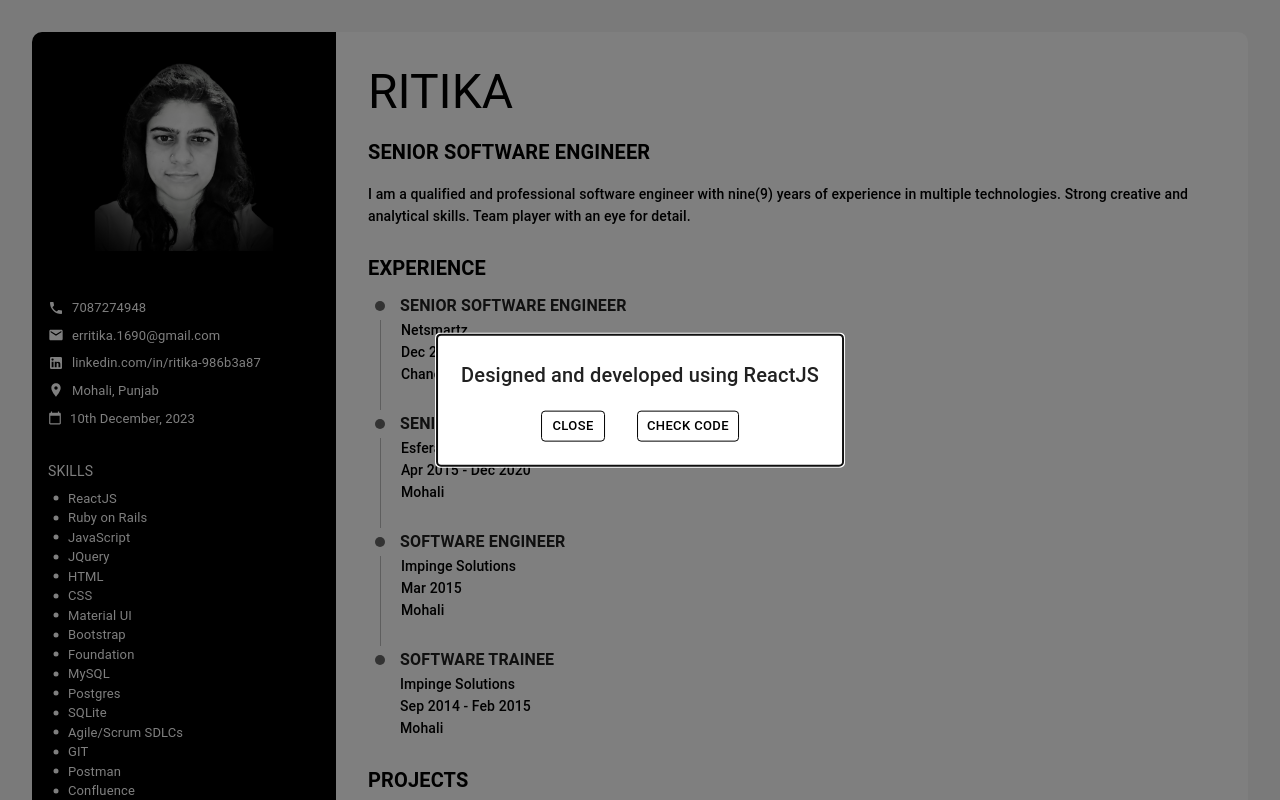
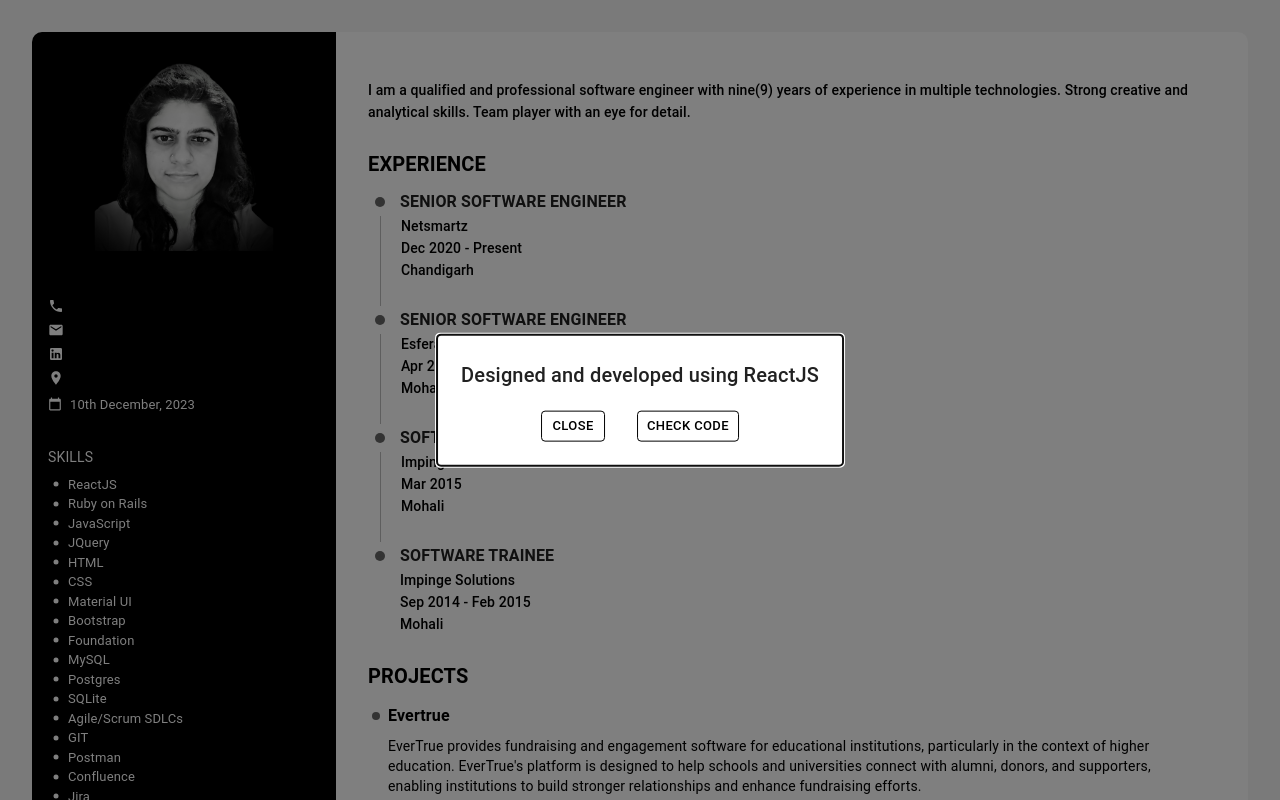
Before and after one commit to Ritika90/CV, a React (Create React App) app: page / in a window 1280 px wide. Shown: the top 800 px of the page. Built offline with nearby package versions, Linux system fonts and the light colour scheme.

Commit message:
removed extra variables

```diff
--- a/src/components/contants/theme.jsx
+++ b/src/components/contants/theme.jsx
@@ -93,10 +93,3 @@
 export const STRENGTHS = ["Leadership Quality", "Quick Learner", "Punctual", "Flexible"];
 export const ACHIEVEMENTS = ["M.Tech Gold Medalist", "First prize in intra college table tennis competition", "First prize in the women's doubles category at the intra-college badminton championship", "Second prize in intra college volleyball championship"];
 export const SKILLS = ['ReactJS', 'Ruby on Rails', 'JavaScript', 'JQuery', 'HTML', 'CSS', 'Material UI', 'Bootstrap', 'Foundation', 'MySQL', 'Postgres', 'SQLite', "Agile/Scrum SDLCs", 'GIT', 'Postman', 'Confluence', 'Jira'];
-export const USER_NAME='RITIKA'
-export const USER_DESIGNATION='SENIOR SOFTWARE ENGINEER'
-export const USER_MOBILE_NUMBER='7087274948'
-export const USER_EMAIL_ADDRESS='erritika.1690@gmail.com'
-export const USER_ADDRESS='Mohali, Punjab'
-export const USER_LINKEDIN_URL='linkedin.com/in/ritika-986b3a87'
-export const USER_GITHUB_URL='https://github.com/Ritika90/CV'
--- a/src/components/dark-theme/PersonalInfo.jsx
+++ b/src/components/dark-theme/PersonalInfo.jsx
@@ -1,7 +1,6 @@
 import { format } from 'date-fns';
 import { Box, Typography, Link } from "@mui/material";
 import { Phone, Mail, LocationOn, LinkedIn, CalendarToday } from '@mui/icons-material';
-import { USER_ADDRESS, USER_EMAIL_ADDRESS, USER_LINKEDIN_URL, USER_MOBILE_NUMBER } from "components/contants/theme";
 
 const PersonalInfo = () => {
     const currentDate = new Date();
@@ -11,27 +10,27 @@
             <Box display="flex" color="white" alignItems="center">
                 <Phone fontSize="12" />
                 <Typography ml={1} fontSize={13}>
-                    { process.env.REACT_APP_MOBILE_NUMBER || USER_MOBILE_NUMBER}
+                    { process.env.REACT_APP_MOBILE_NUMBER }
                 </Typography>
             </Box>
             <Box display="flex" color="white" alignItems="center" mt={1}>
                 <Mail fontSize="12" />
                 <Typography ml={1} fontSize={13} noWrap>
-                    { process.env.REACT_APP_EMAIL_ADDRESS || USER_EMAIL_ADDRESS}
+                    { process.env.REACT_APP_EMAIL_ADDRESS }
                 </Typography>
             </Box>
             <Box display="flex" color="white" alignItems="center" mt={1}>
                 <LinkedIn fontSize="12" />
-                <Link href={ `https://www.${ process.env.REACT_APP_LINKEDIN || USER_LINKEDIN_URL}`} target="_blank" sx={{ textDecoration: 'auto', color: 'white' }}>
+                <Link href={ `https://www.${ process.env.REACT_APP_LINKEDIN }`} target="_blank" sx={{ textDecoration: 'auto', color: 'white' }}>
                     <Typography ml={1} fontSize={13} noWrap>
-                        { process.env.REACT_APP_LINKEDIN || USER_LINKEDIN_URL }
+                        { process.env.REACT_APP_LINKEDIN }
                     </Typography>
                 </Link>
             </Box>
             <Box display="flex" color="white" alignItems="center" mt={1}>
                 <LocationOn fontSize="12" />
                 <Typography ml={1} fontSize={13}>
-                    { process.env.REACT_APP_ADDRESS || USER_ADDRESS}
+                    { process.env.REACT_APP_ADDRESS }
                 </Typography>
             </Box>
             <Box display="flex" color="white" alignItems="center" mt={1}>
--- a/src/components/modal/InfoModal.jsx
+++ b/src/components/modal/InfoModal.jsx
@@ -1,7 +1,6 @@
 import React, { useState, useEffect } from 'react';
 import { Typography, Modal, Box, Paper, Button, Backdrop } from '@mui/material';
 import { styled } from '@mui/system';
-import { USER_GITHUB_URL } from 'components/contants/theme';
 import T from 'T';
 
 const InfoModal = () => {
@@ -58,7 +57,7 @@
                     <StyledButton variant="outlined" size="small" onClick={ handleClose }>
                         { T.CLOSE }
                     </StyledButton>
-                    <StyledButton variant="outlined" href={process.env.REACT_APP_GITHUB || USER_GITHUB_URL} target="_blank" size="small" sx={{ ml: 3 }}>
+                    <StyledButton variant="outlined" href={process.env.REACT_APP_GITHUB } target="_blank" size="small" sx={{ ml: 3 }}>
                         { T.CHECK_CODE }
                     </StyledButton>
                 </Box>
--- a/src/containers/themes/LightTheme.jsx
+++ b/src/containers/themes/LightTheme.jsx
@@ -1,5 +1,4 @@
 import { Typography, Grid } from "@mui/material";
-import { USER_DESIGNATION, USER_NAME } from "components/contants/theme";
 import { Experience, Projects } from "components/light-theme";
 import T from "T";
 
@@ -9,8 +8,8 @@
             borderBottomRightRadius: '10px',
             borderTopRightRadius: '10px'
         }}>
-            <Typography variant="h3">{process.env.REACT_APP_NAME || USER_NAME}</Typography>
-            <Typography variant="h6" mt={2} fontWeight={600}>{process.env.REACT_APP_DESIGNATION || USER_DESIGNATION}</Typography>
+            <Typography variant="h3">{process.env.REACT_APP_NAME }</Typography>
+            <Typography variant="h6" mt={2} fontWeight={600}>{process.env.REACT_APP_DESIGNATION }</Typography>
             <Typography variant="subtitle2" mt={2}>{T.INTRO}</Typography>
             <Experience />
             <Projects />
```
